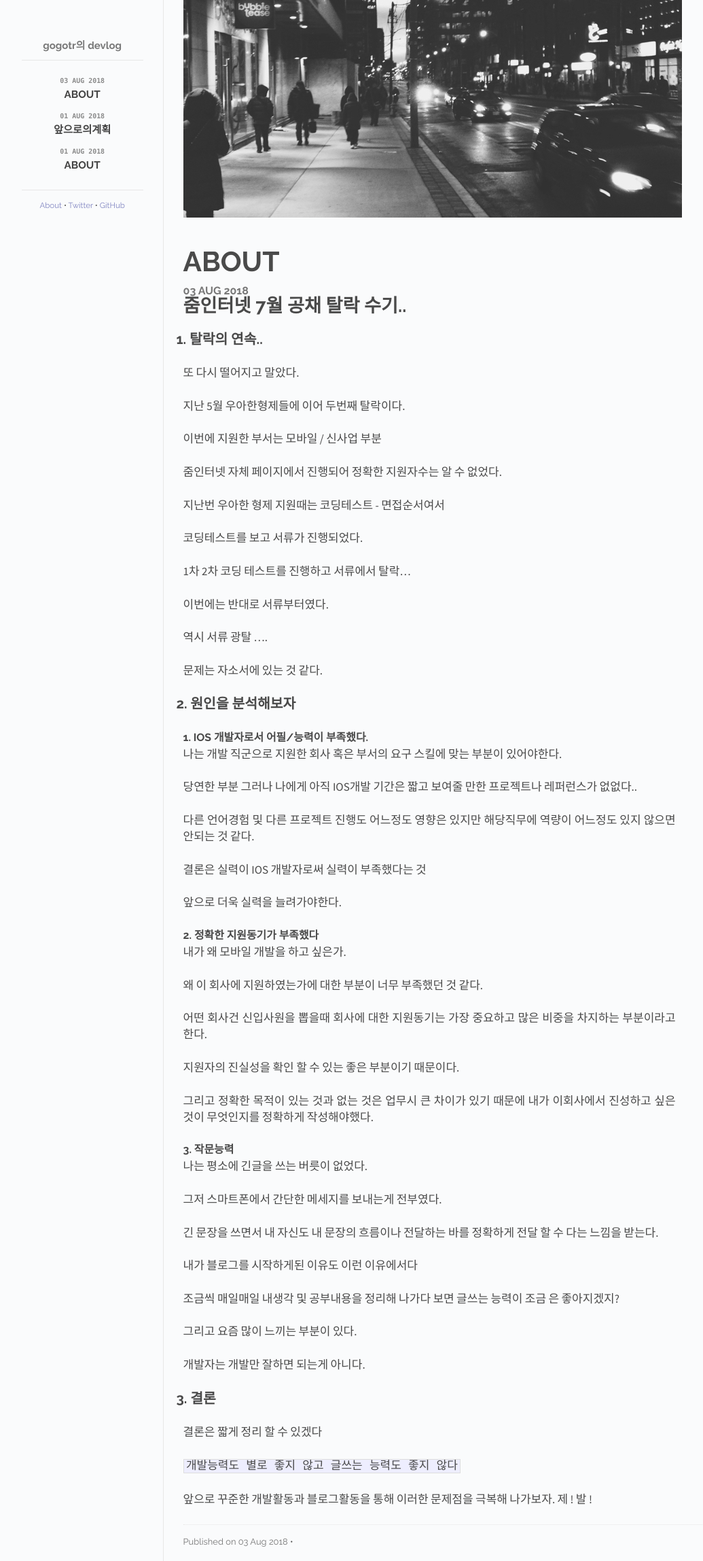
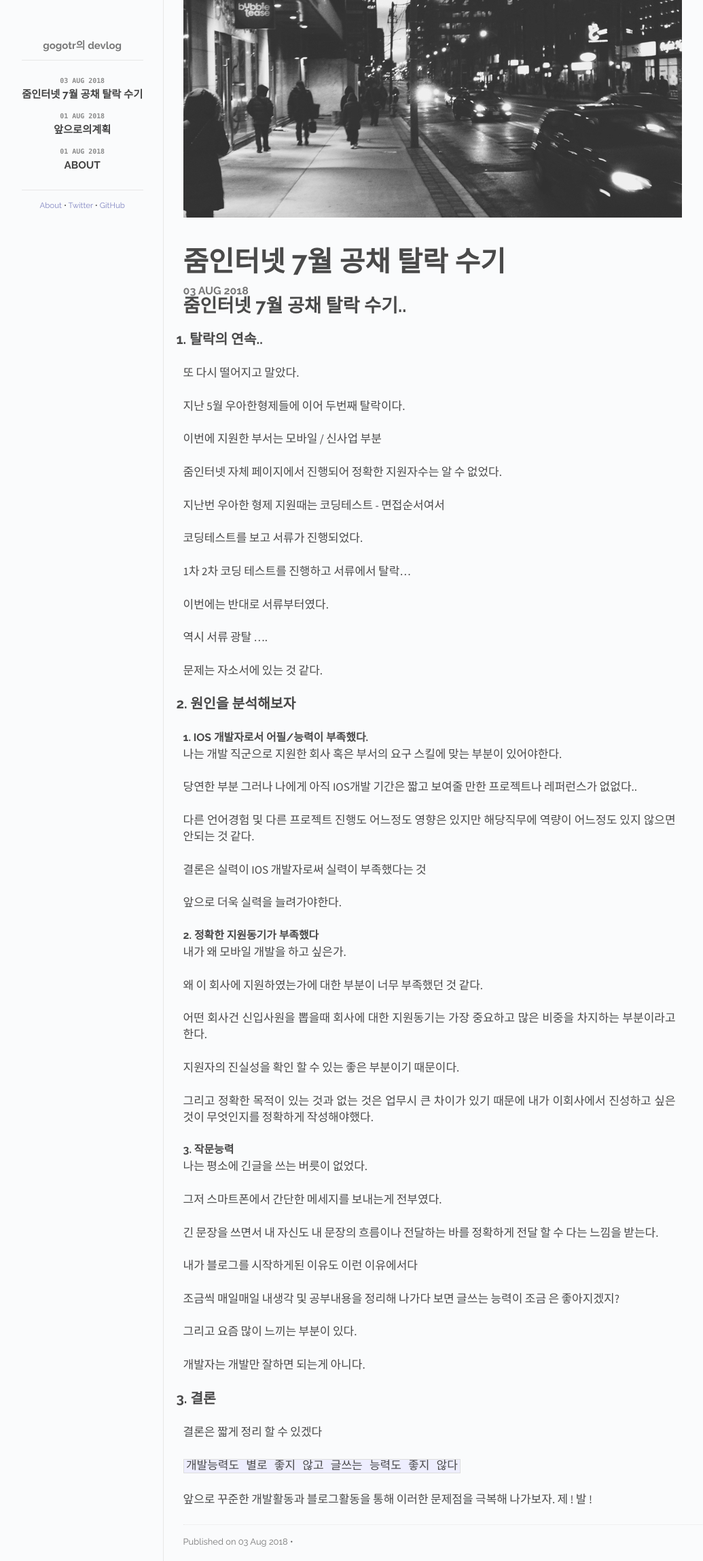
Before and after one commit to gogotr/gogotr.github.io, a Jekyll site: the page built from _posts/2018-08-03-줌인터넷 공채 탈락 수기-post.md, in a window 1280 px wide. Shown: the whole page at 68% size, without its empty margins (118-1153 px from the left). Built offline with Jekyll 4.4.1, drawn with Linux system fonts in a browser that asks for light colours; comment, search, counter and statistics services are not loaded.

Commit message:
edit post

```diff
--- a/_posts/2018-08-03-줌인터넷 공채 탈락 수기-post.md
+++ b/_posts/2018-08-03-줌인터넷 공채 탈락 수기-post.md
@@ -1,6 +1,6 @@
 ---
 layout: post
-title: about
+title: 줌인터넷 7월 공채 탈락 수기
 cover: cover.jpg
 date: 2018-08-03 17:13:00
 categories: posts
```
